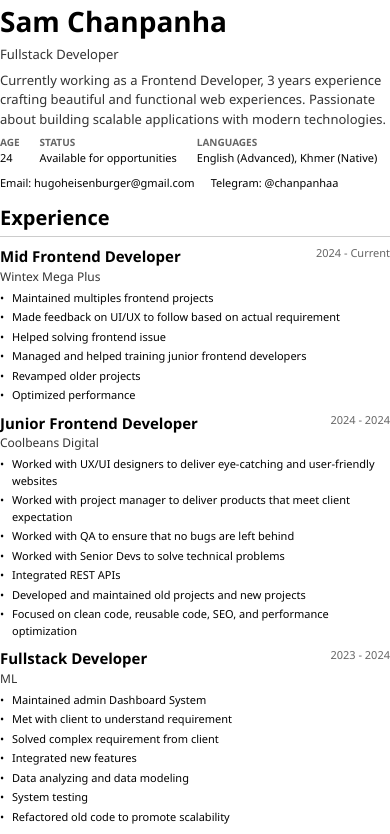
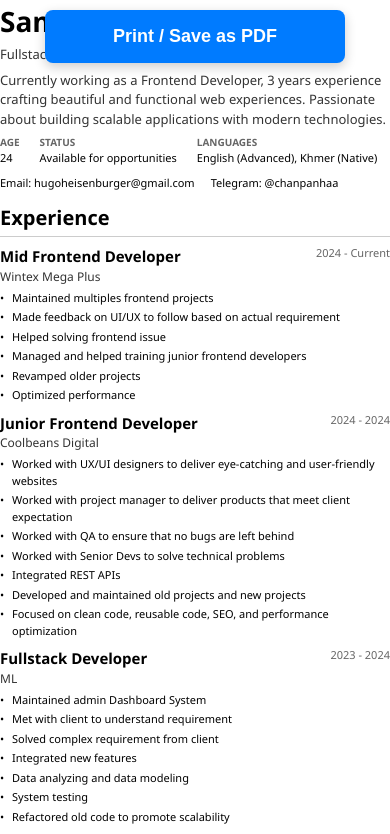
Before and after one commit to PandaPanha/panha-portfolio, a plain HTML site: page print.html in a window 390 px wide. Shown: the top 834 px of the page. Drawn offline with Linux system fonts and the light colour scheme.

Commit message:
Add print functionality with styled button and mobile responsiveness in print.html

```diff
--- a/print.html
+++ b/print.html
@@ -247,7 +247,59 @@
             text-decoration: none;
         }
 
+        .print-actions {
+            position: fixed;
+            top: 20px;
+            right: 20px;
+            display: flex;
+            gap: 10px;
+            z-index: 1000;
+        }
+
+        .print-btn {
+            padding: 14px 28px;
+            background: #007bff;
+            color: white;
+            border: none;
+            border-radius: 8px;
+            font-size: 16px;
+            font-weight: 600;
+            cursor: pointer;
+            box-shadow: 0 4px 12px rgba(0,0,0,0.2);
+            transition: all 0.2s;
+            -webkit-tap-highlight-color: transparent;
+        }
+
+        .print-btn:hover {
+            background: #0056b3;
+            box-shadow: 0 6px 16px rgba(0,0,0,0.25);
+        }
+
+        .print-btn:active {
+            transform: scale(0.96);
+            box-shadow: 0 2px 8px rgba(0,0,0,0.2);
+        }
+
+        @media (max-width: 768px) {
+            .print-actions {
+                top: 10px;
+                right: 10px;
+                left: 10px;
+                justify-content: center;
+            }
+
+            .print-btn {
+                width: 100%;
+                max-width: 300px;
+                padding: 16px 24px;
+                font-size: 18px;
+            }
+        }
+
         @media print {
+            .print-actions {
+                display: none !important;
+            }
             body {
                 -webkit-print-color-adjust: exact;
                 print-color-adjust: exact;
@@ -256,6 +308,9 @@
     </style>
 </head>
 <body>
+    <div class="print-actions">
+        <button class="print-btn" onclick="window.print()">Print / Save as PDF</button>
+    </div>
     <div class="container">
         <div class="section header" id="header-section"></div>
         <div class="section" id="experience-section">
@@ -373,9 +428,18 @@
             `;
         }
 
+        function isMobileDevice() {
+            return /Android|webOS|iPhone|iPad|iPod|BlackBerry|IEMobile|Opera Mini/i.test(navigator.userAgent) ||
+                   (window.innerWidth <= 768);
+        }
+
         loadData().then(data => {
             renderPrintPage(data);
-            window.print();
+            if (!isMobileDevice()) {
+                setTimeout(() => {
+                    window.print();
+                }, 500);
+            }
         });
     </script>
 </body>
```
